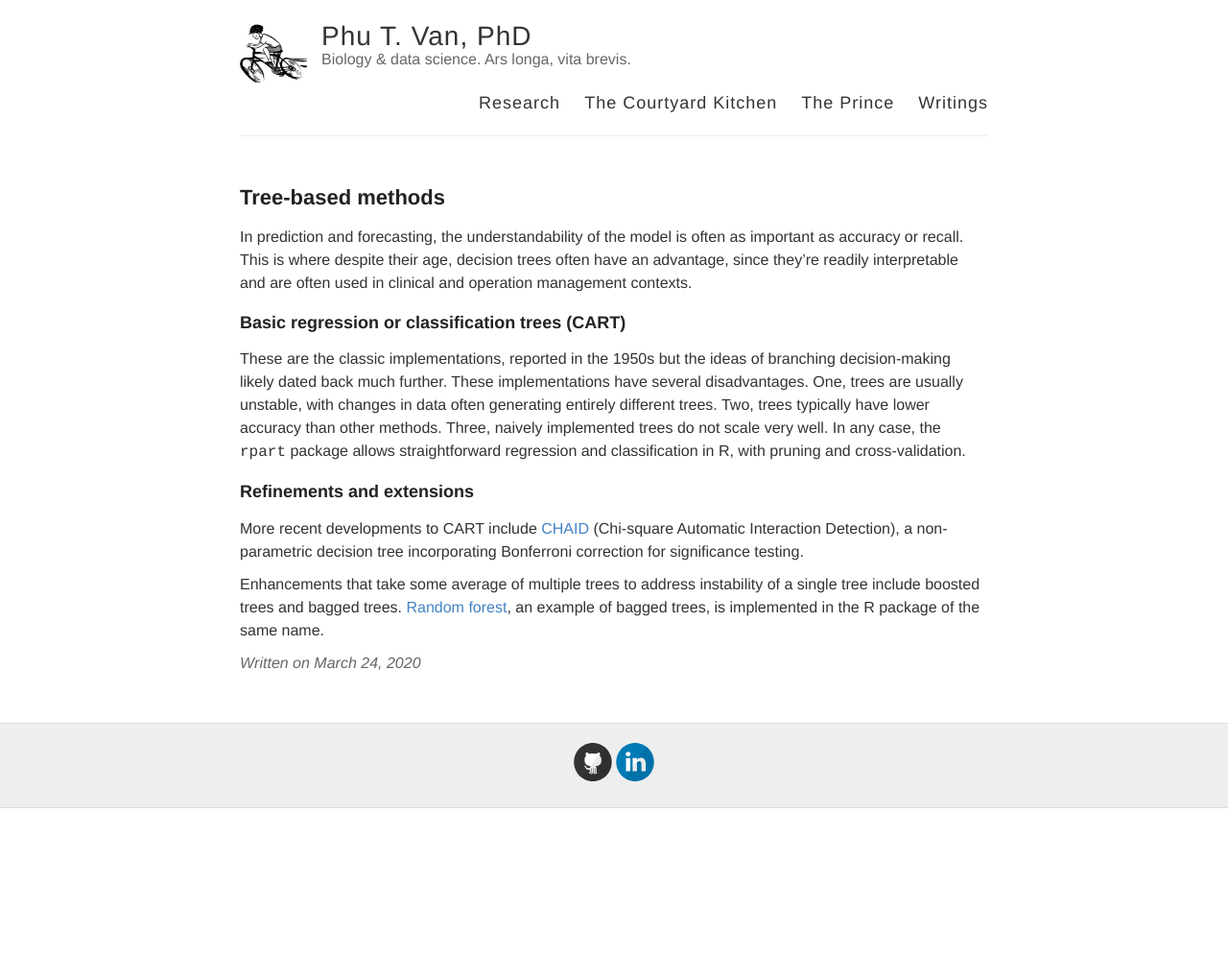
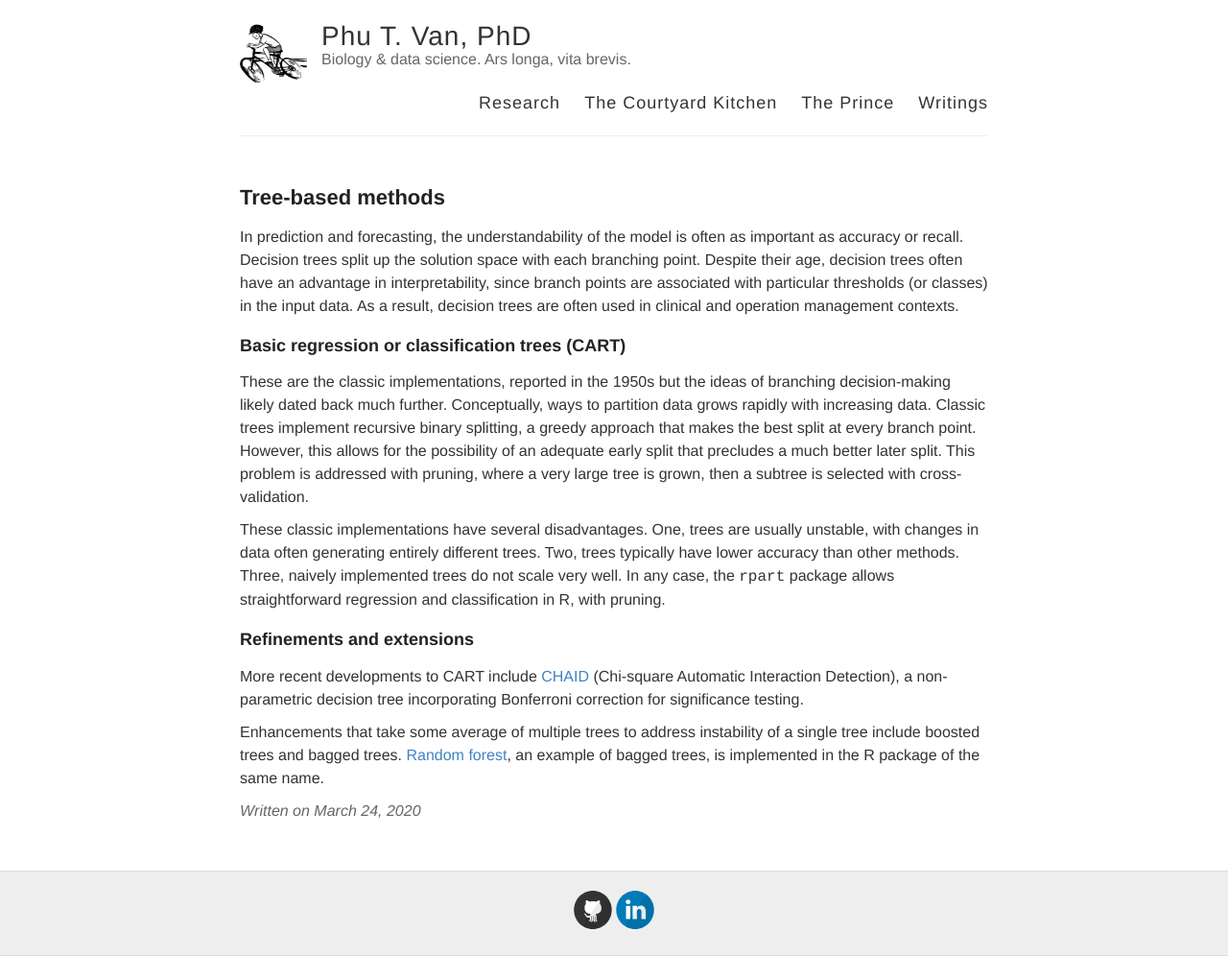
Before and after one commit to ptvan/ptvan.github.io, a Jekyll site: the page built from _posts/2020-03-24-tree-based-methods.md, in a window 1280 px wide. Shown: the whole page at 96% size. Built offline with Jekyll 4.4.1, drawn with Linux system fonts in a browser that asks for light colours; before the commit the page ends 900 px from its top, so only the background shows below that.

Commit message:
more methodological details

```diff
--- a/_posts/2020-03-24-tree-based-methods.md
+++ b/_posts/2020-03-24-tree-based-methods.md
@@ -3,11 +3,13 @@ layout: post
 title: Tree-based methods
 ---
 
-In prediction and forecasting, the understandability of the model is often as important as accuracy or recall. This is where despite their age, decision trees often have an advantage, since they're readily interpretable and are often used in clinical and operation management contexts.
+In prediction and forecasting, the understandability of the model is often as important as accuracy or recall. Decision trees split up the solution space with each branching point. Despite their age, decision trees often have an advantage in interpretability, since branch points are associated with particular thresholds (or classes) in the input data. As a result, decision trees are often used in clinical and operation management contexts.
 
 ### Basic regression or classification trees (CART)
 
-These are the classic implementations, reported in the 1950s but the ideas of branching decision-making likely dated back much further. These implementations have several disadvantages. One, trees are usually unstable, with changes in data often generating entirely different trees. Two, trees typically have lower accuracy than other methods. Three, naively implemented trees do not scale very well. In any case, the `rpart` package allows straightforward regression and classification in R, with pruning and cross-validation.
+These are the classic implementations, reported in the 1950s but the ideas of branching decision-making likely dated back much further. Conceptually, ways to partition data grows rapidly with increasing data. Classic trees implement recursive binary splitting, a greedy approach that makes the best split at every branch point. However, this allows for the possibility of an adequate early split that precludes a much better later split. This problem is addressed with pruning, where a very large tree is grown, then a subtree is selected with cross-validation.
+
+These classic implementations have several disadvantages. One, trees are usually unstable, with changes in data often generating entirely different trees. Two, trees typically have lower accuracy than other methods. Three, naively implemented trees do not scale very well. In any case, the `rpart` package allows straightforward regression and classification in R, with pruning.
 
 ### Refinements and extensions
 
```
